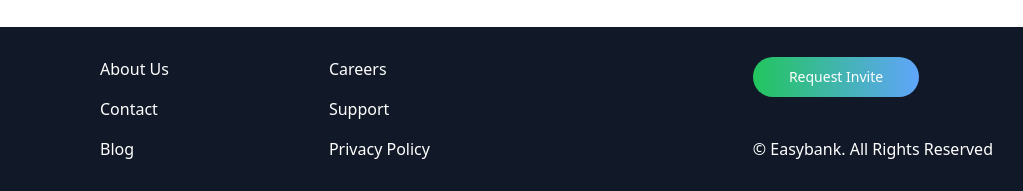
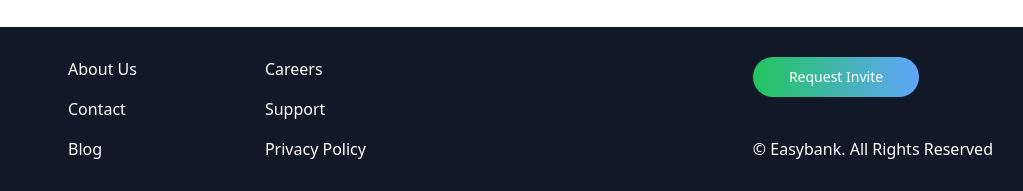
Before and after one commit to Elitecrafttech/easyb, a website: page index.html in a window 1280 px wide. Shown: the part 1924-2115 px from the top of the page, 257-1280 px from the left. Drawn offline with Linux system fonts and the light colour scheme.

Commit message:
footer commit

```diff
--- a/src/input.css
+++ b/src/input.css
@@ -88,7 +88,7 @@
         @apply bg-gray-900 flex flex-col md:flex-row justify-between text-white text-center md:text-left size-full p-[30px] gap-5 md:gap-0
     }
     .first{
-        @apply flex flex-col md:flex-row md:gap-40 gap-3
+        @apply flex flex-col md:flex-row md:gap-32 gap-3
     }
     .first ul{
         @apply flex flex-col gap-4
```
Also changed, not shown: src/output.css.
